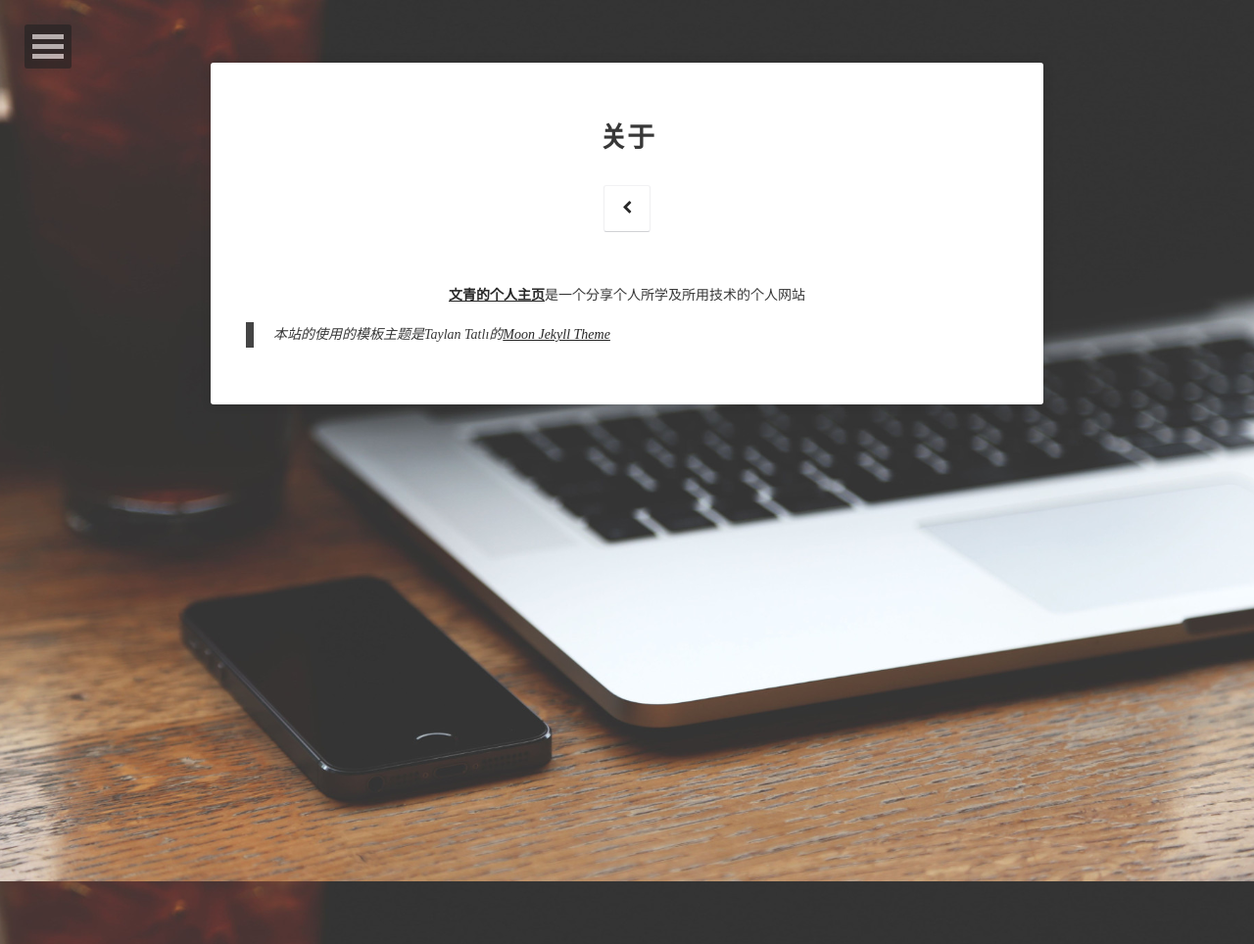
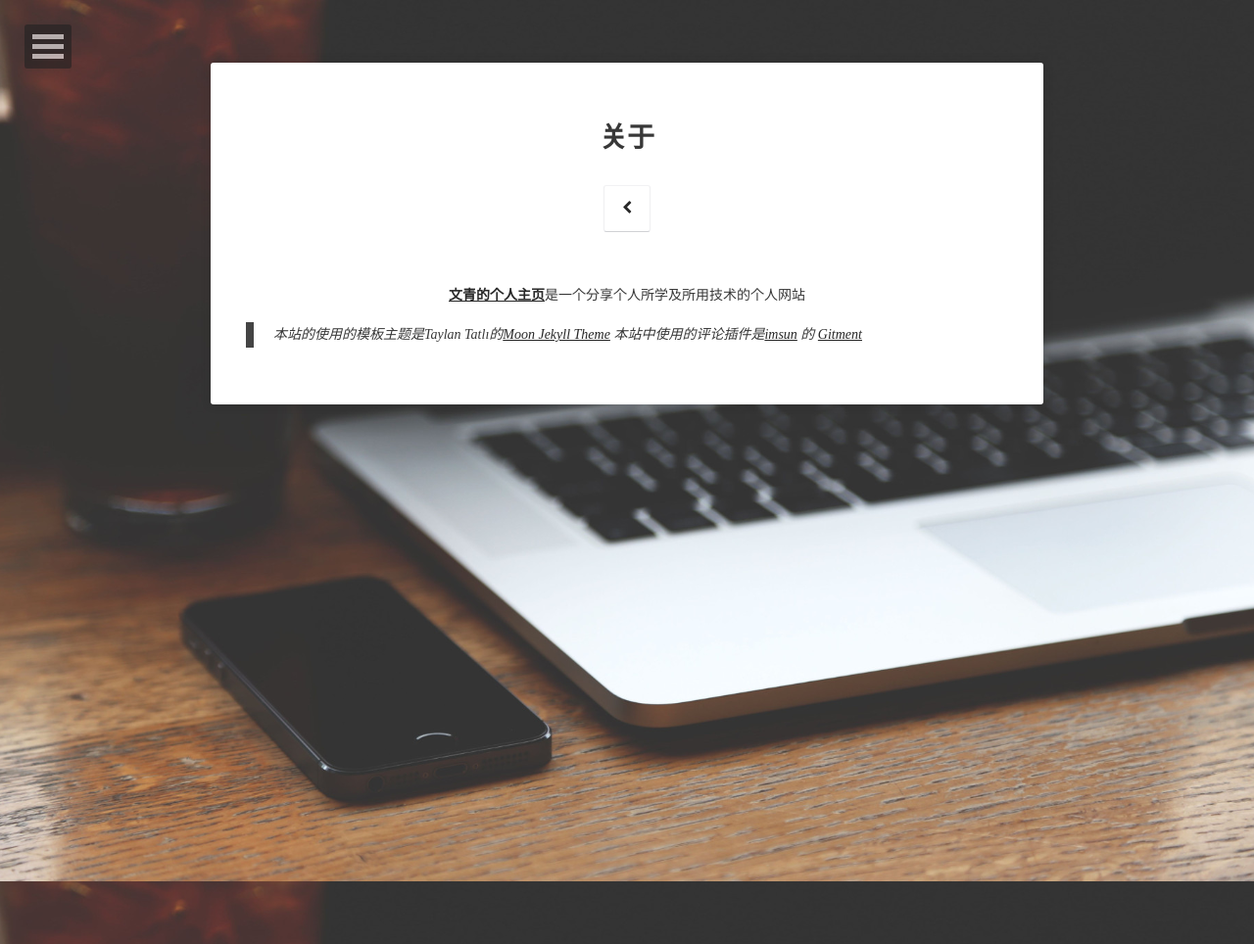
Before and after one commit to cailiu/cailiu.github.io, a Jekyll site: the page built from about/index.md, in a window 1280 px wide. Shown: the whole page at 98% size. Built offline with Jekyll 4.4.1, drawn with Linux system fonts in a browser that asks for light colours; some web fonts are replaced.

Commit message:
更新关关于的内容

```diff
--- a/about/index.md
+++ b/about/index.md
@@ -6,7 +6,8 @@ date: 2016-03-21
 comments: false
 ---
 
-<center><a href="http://cailiu.github.io"><b>文青的个人主页</b></a>是一个分享个人所学及所用技术的个人网站</center>
+<center><a href="/"><b>文青的个人主页</b></a>是一个分享个人所学及所用技术的个人网站</center>
 
 
-> 本站的使用的模板主题是Taylan Tatlı的<a href="https://taylantatli.github.io/moon-jekyll-theme/" target="_blank">Moon Jekyll Theme</a>
+> 本站的使用的模板主题是Taylan Tatlı的[Moon Jekyll Theme](https://taylantatli.github.io/moon-jekyll-theme/)
+> 本站中使用的评论插件是[imsun](https://imsun.net/) 的 [Gitment](https://github.com/imsun/gitment)
```
